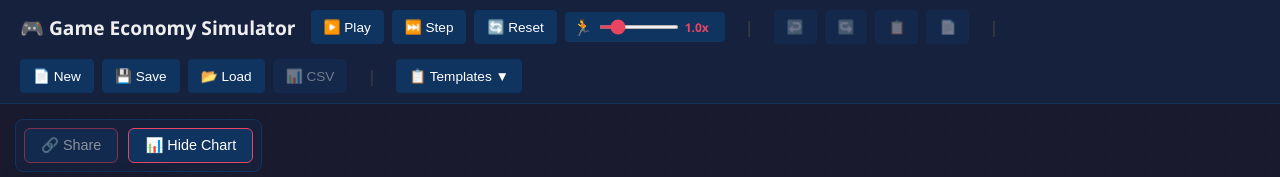
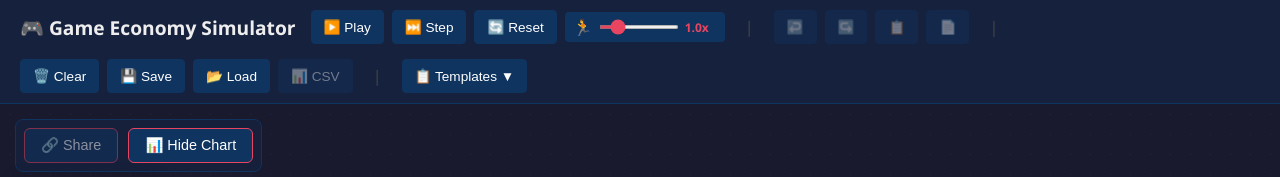
Before and after one commit to giocasu/systemica, a React (Vite) app: page / in a window 1280 px wide. Shown: the top 177 px of the page. Built offline with nearby package versions, Linux system fonts and the light colour scheme.

Commit message:
aggiunto pulsante reset

```diff
--- a/src/components/Toolbar.tsx
+++ b/src/components/Toolbar.tsx
@@ -28,10 +28,14 @@ export function Toolbar() {
   const fileInputRef = useRef<HTMLInputElement>(null);
 
   const handleNew = () => {
-    if (nodes.length > 0) {
-      if (confirm('Create new project? Unsaved changes will be lost.')) {
-        newProject();
-      }
+    if (nodes.length === 0) {
+      // Already empty, just clear localStorage
+      localStorage.removeItem('game-economy-simulator');
+      return;
+    }
+    if (confirm('Create new project? Unsaved changes will be lost.')) {
+      newProject();
+      localStorage.removeItem('game-economy-simulator');
     }
   };
 
@@ -97,7 +101,7 @@ export function Toolbar() {
       <span className="separator">|</span>
 
       <div className="controls">
-        <button onClick={handleNew} title="New project">📄 New</button>
+        <button onClick={handleNew} title="New project (clear canvas)">🗑️ Clear</button>
         <button onClick={handleSave}>💾 Save</button>
         <button onClick={handleLoad}>📂 Load</button>
         <button onClick={exportStatsToCSV} disabled={resourceHistory.length === 0} title="Export stats to CSV">📊 CSV</button>
```
